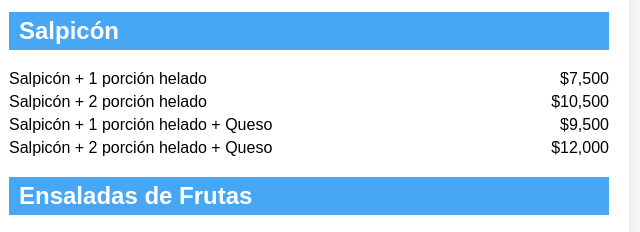
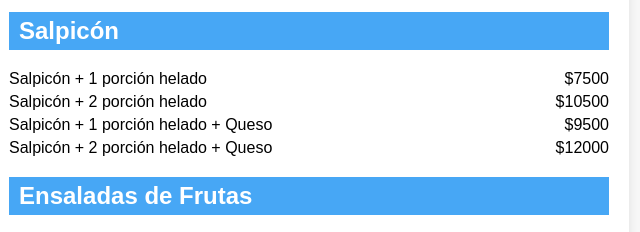
Before and after one commit to tropisabor/web-site, a plain HTML site: page index.html in a window 1280 px wide. Shown: the part 156-388 px from the top of the page, 331-971 px from the left. Drawn offline with Linux system fonts and the light colour scheme.

Commit message:
Update index.html

```diff
--- a/index.html
+++ b/index.html
@@ -74,19 +74,19 @@
       <h2>Salpicón</h2>
       <div class="menu-item">
         <p>Salpicón + 1 porción helado</p>
-        <p>$7,500</p>
+        <p>$7500</p>
       </div>
       <div class="menu-item">
         <p>Salpicón + 2 porción helado</p>
-        <p>$10,500</p>
+        <p>$10500</p>
       </div>
       <div class="menu-item">
         <p>Salpicón + 1 porción helado + Queso</p>
-        <p>$9,500</p>
+        <p>$9500</p>
       </div>
       <div class="menu-item">
         <p>Salpicón + 2 porción helado + Queso</p>
-        <p>$12,000</p>
+        <p>$12000</p>
       </div>
 
       <h2>Ensaladas de Frutas</h2>
```
